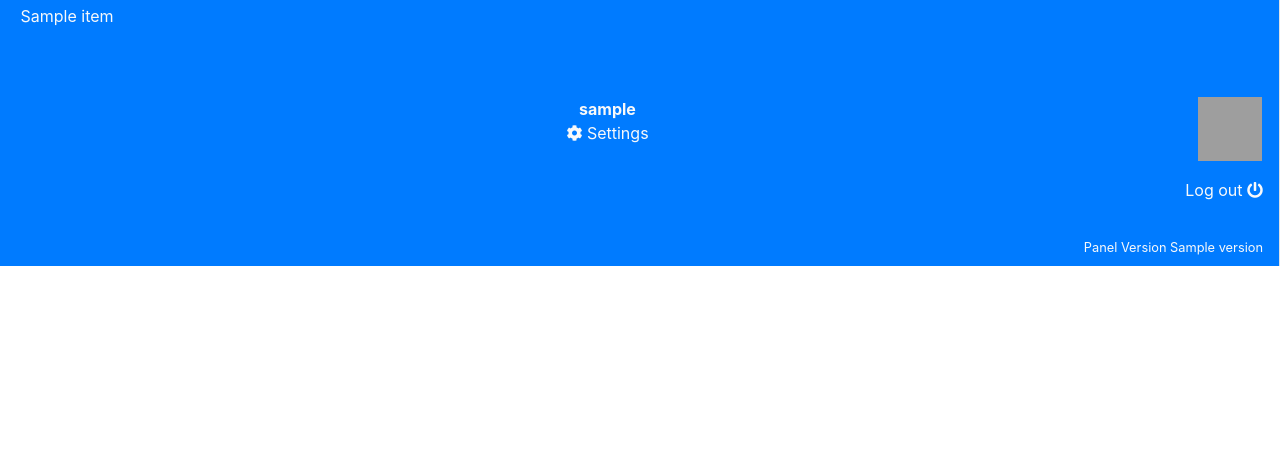
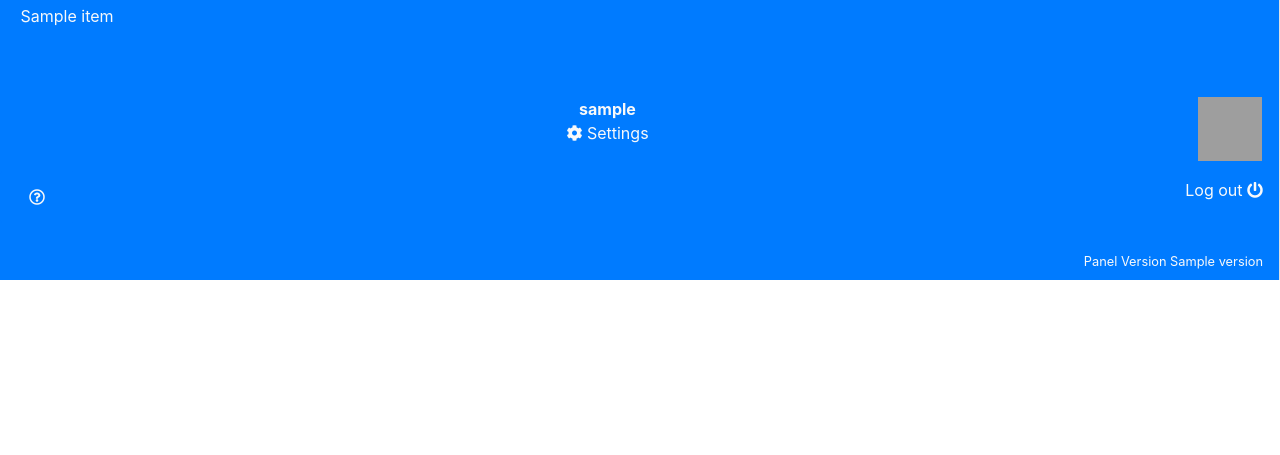
Before and after one commit to ribaguifi/django-musician, a Django app: template musician/templates/musician/base.html in a window 1280 px wide. Shown: the part 345-800 px from the top of the page. Run offline with Django 3.2, Linux system fonts and the light colour scheme; the template is opened without the code that fills it: most values are stand-ins (such as "Sample title", 1, 10 or a date in 2020); some libraries are stand-ins or nearby versions; grey boxes are pictures that could not be loaded.

Commit message:
add help link to vertical panel

```diff
--- a/musician/templates/musician/base.html
+++ b/musician/templates/musician/base.html
@@ -69,8 +69,13 @@
       </div>
 
       <div class="sidebar-logout">
-        <ul class="nav flex-column">
-          <li class="nav-item text-right">
+        <ul class="nav flex-row">
+          <li class="nav-item btn btn-primary" data-toggle="modal" data-target="#helpModal">
+            <a class="nav-link text-light" href="#">
+              <i class="far fa-question-circle"></i>
+            </a>
+          </li>
+          <li class="nav-item text-right flex-grow-1">
             <a class="nav-link text-light" href="{% url 'musician:logout' %}">
               {% trans 'Log out' %}
               <i class="fas fa-power-off"></i>
@@ -100,6 +105,20 @@
     </div><!-- ./content -->
   </div><!-- ./wrapper -->
 
+  <!-- Help Modal -->
+  <div class="modal fade" id="helpModal" tabindex="-1" role="dialog" aria-labelledby="helpModal" aria-hidden="true">
+    <div class="modal-dialog modal-dialog-centered" role="document">
+      <div class="modal-content">
+        <div class="modal-body">
+          <span class="text-center m-auto">Do you need help? Write to <a href="mailto:suport@pangea.org" target="_blank">suport@pangea.org</a></span>
+          <button type="button" class="close m-0 pb-1" data-dismiss="modal" aria-label="Close">
+            <span aria-hidden="true">&times;</span>
+          </button>
+        </div>
+      </div>
+    </div>
+  </div>
+
   {% block script %}
   <script src="{% static "musician/js/jquery-3.3.1.slim.min.js" %}"></script>
   <script src="{% static "musician/js/popper.min.js" %}"></script>
```
